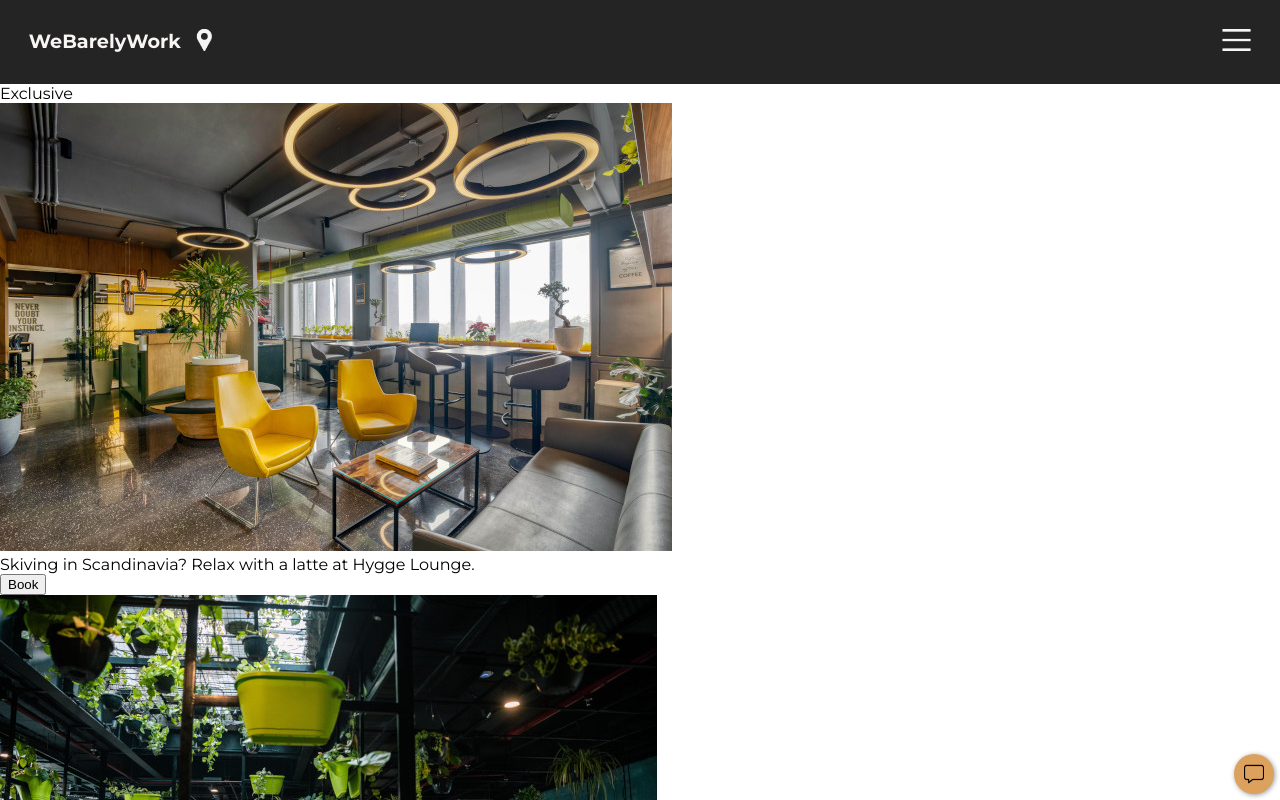
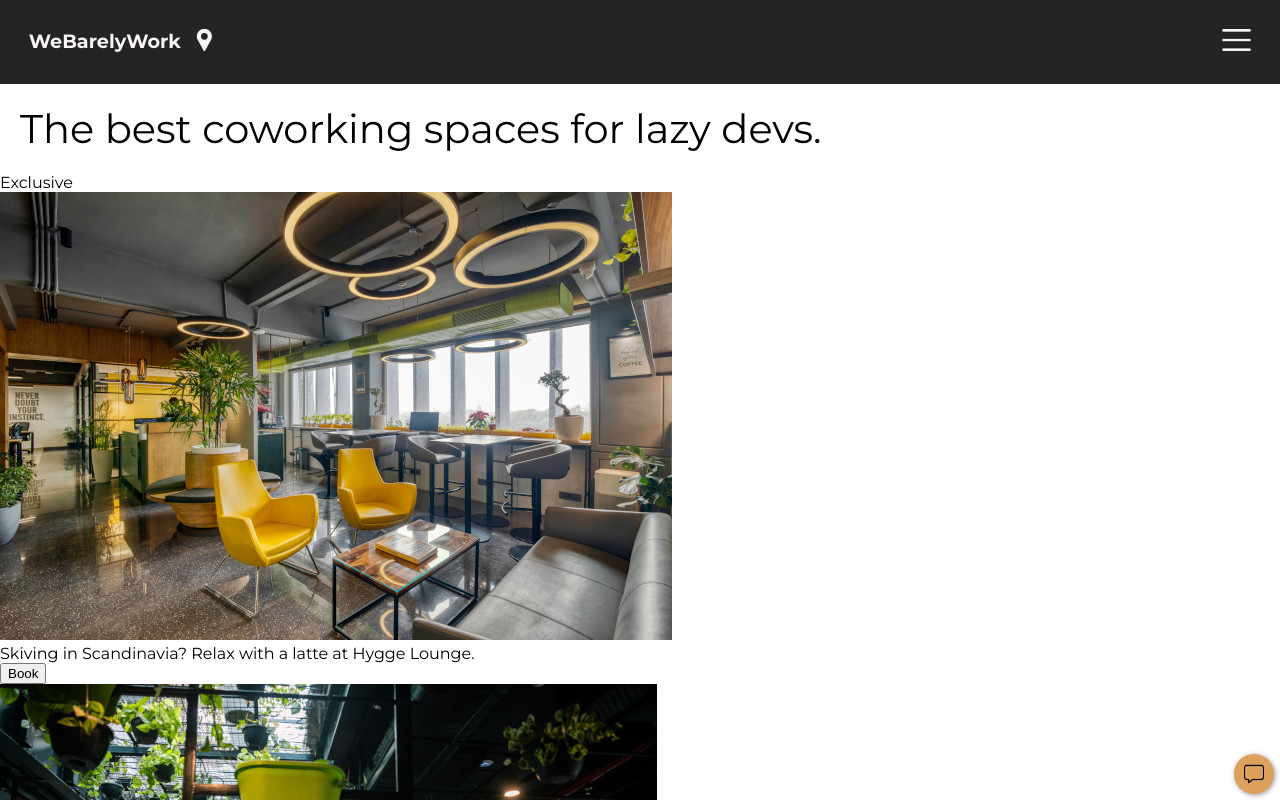
Before and after one commit to mohs-in/cowork-space, a React (Vite) app: page / in a window 1280 px wide. Shown: the top 800 px of the page. Built offline with nearby package versions, Linux system fonts and the light colour scheme.

Commit message:
new component added

```diff
--- /dev/null
+++ b/components/Title.jsx
@@ -0,0 +1,7 @@
+export default function Title() {
+    return(
+        <section className="title">
+            <h1>The best coworking spaces for lazy devs.</h1>
+        </section>
+    )
+}
--- a/src/App.jsx
+++ b/src/App.jsx
@@ -1,6 +1,7 @@
 import React from 'react'
 import data from './data.js'
 import Hero from '../components/Hero.jsx'
+import Title from '../components/Title.jsx'
 import Header from '../components/Header.jsx'
 import Footer from '../components/Footer.jsx'
 
@@ -17,6 +18,7 @@ function App() {
   return (
     <div className="final-score">
       <Header />
+      <Title />
       <main>
         {heroComp}
       </main>
```
